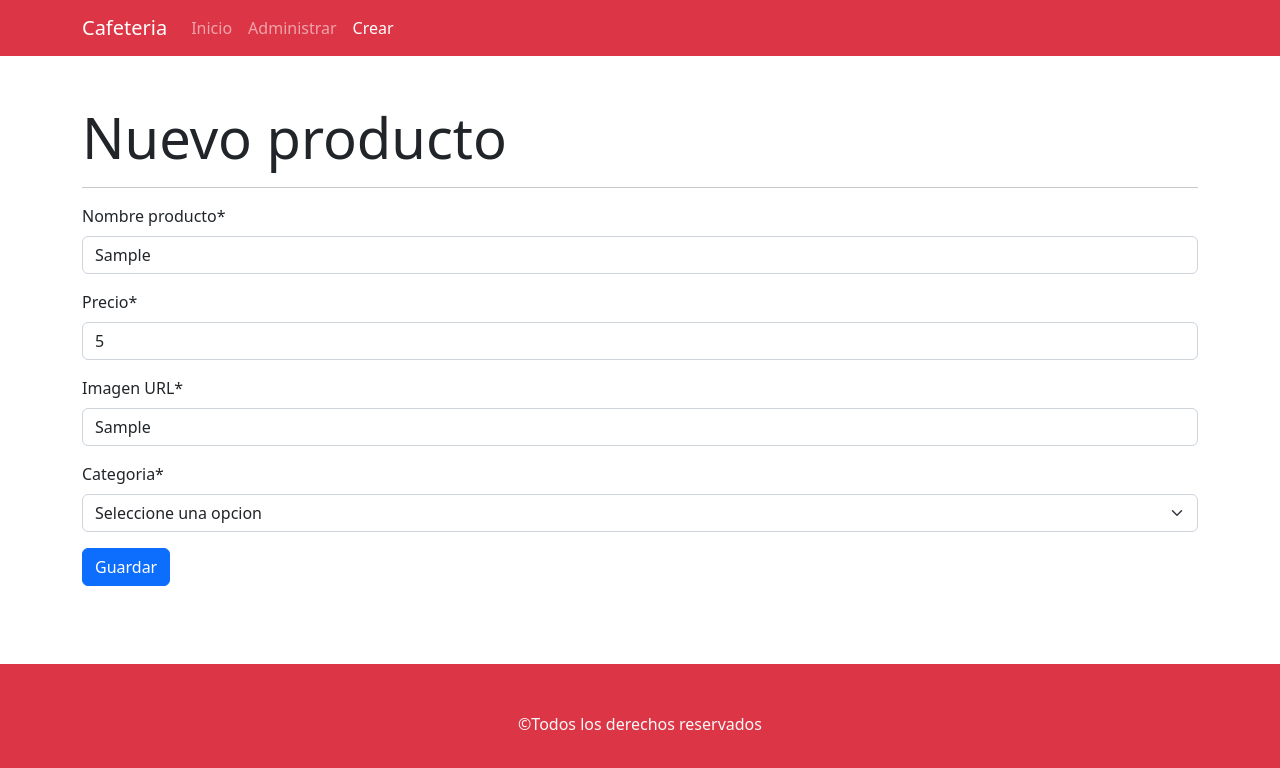
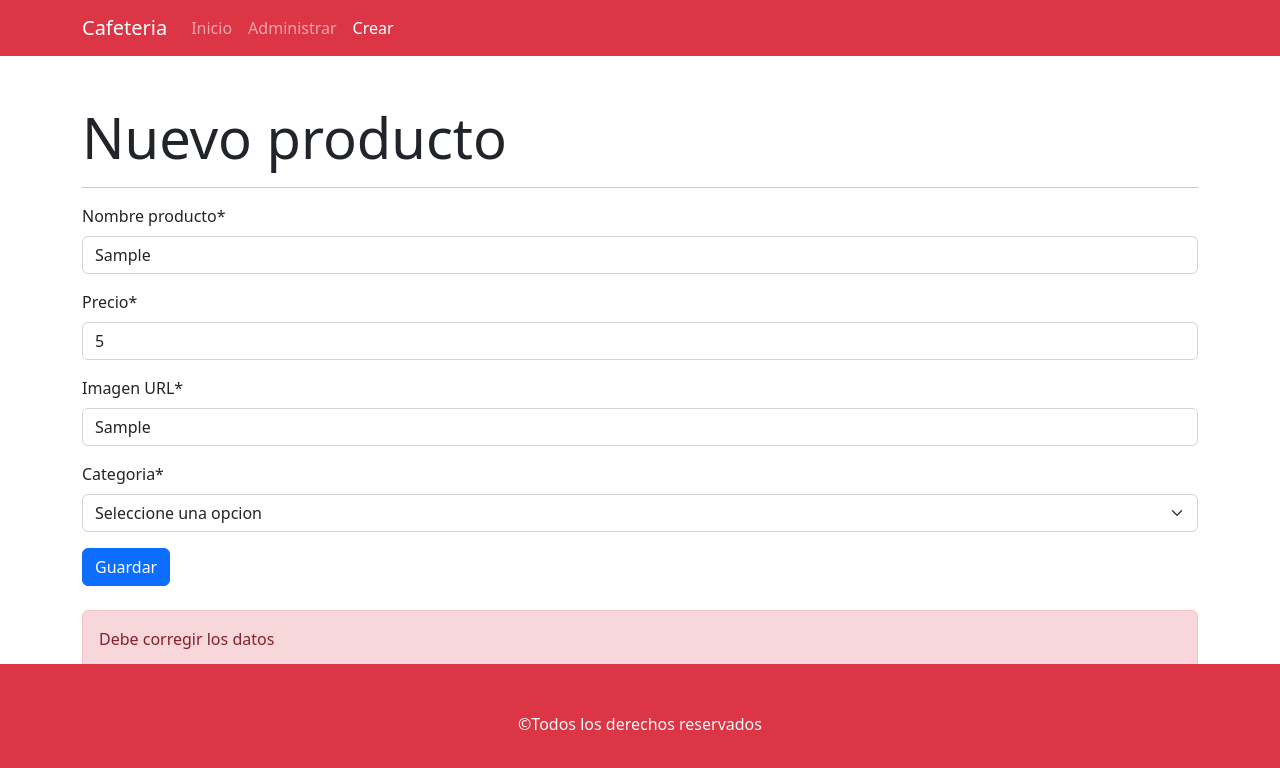
Before and after one commit to nicolasandr/CRUD-Cafeteria-React, a React (Create React App) app: page /administrar/producto/crear in a window 1280 px wide. Both pictures are taken after typing "Sample", "5", "Sample" into the empty fields and a click on the button "Guardar". Shown: the top 768 px of the page. Built offline with nearby package versions, Linux system fonts and the light colour scheme.

Commit message:
agregamos cartel de error de validacion

```diff
--- a/src/components/views/producto/CrearProductos.js
+++ b/src/components/views/producto/CrearProductos.js
@@ -1,5 +1,5 @@
 import React, { useState } from 'react';
-import { Form, Button } from 'react-bootstrap';
+import { Form, Button, Alert } from 'react-bootstrap';
 import {
     cantidadCaracteres,
     validarCategoria,
@@ -13,6 +13,7 @@ const CrearProductos = () => {
     const [precio, setPrecio] = useState(0);
     const [imagen, setImagen] = useState('');
     const [categoria, setCategoria] = useState('');
+    const [msjError, SetMsjerror] = useState(false);
 
     const handleSubmit = (e) => {
         e.preventDefault();
@@ -24,8 +25,10 @@ const CrearProductos = () => {
             validarCategoria(categoria)
         ) {
             console.log('los datos son correctos crear el objeto');
+            SetMsjerror(false);
         } else {
             console.log('solicitar que guarde los datos correctamente');
+            SetMsjerror(true);
         }
         //crear un objeto
         //enviar peticion a json-server
@@ -74,6 +77,11 @@ const CrearProductos = () => {
                     Guardar
                 </Button>
             </Form>
+            {msjError ? (
+                <Alert variant='danger' className="mt-4">
+                    Debe corregir los datos
+                </Alert>
+            ) : null}
         </section>
     );
 };
```
Also changed, not shown: 1 other file (tests, documents, lock files or other folders).
